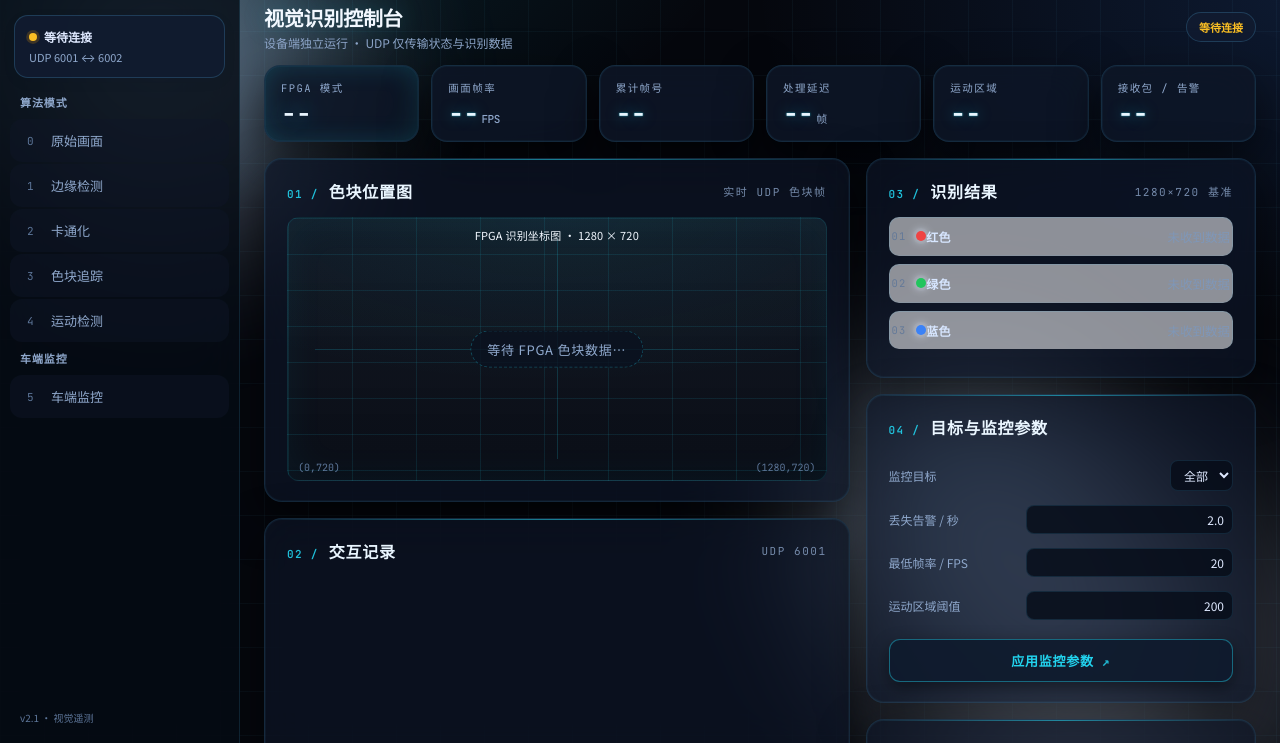
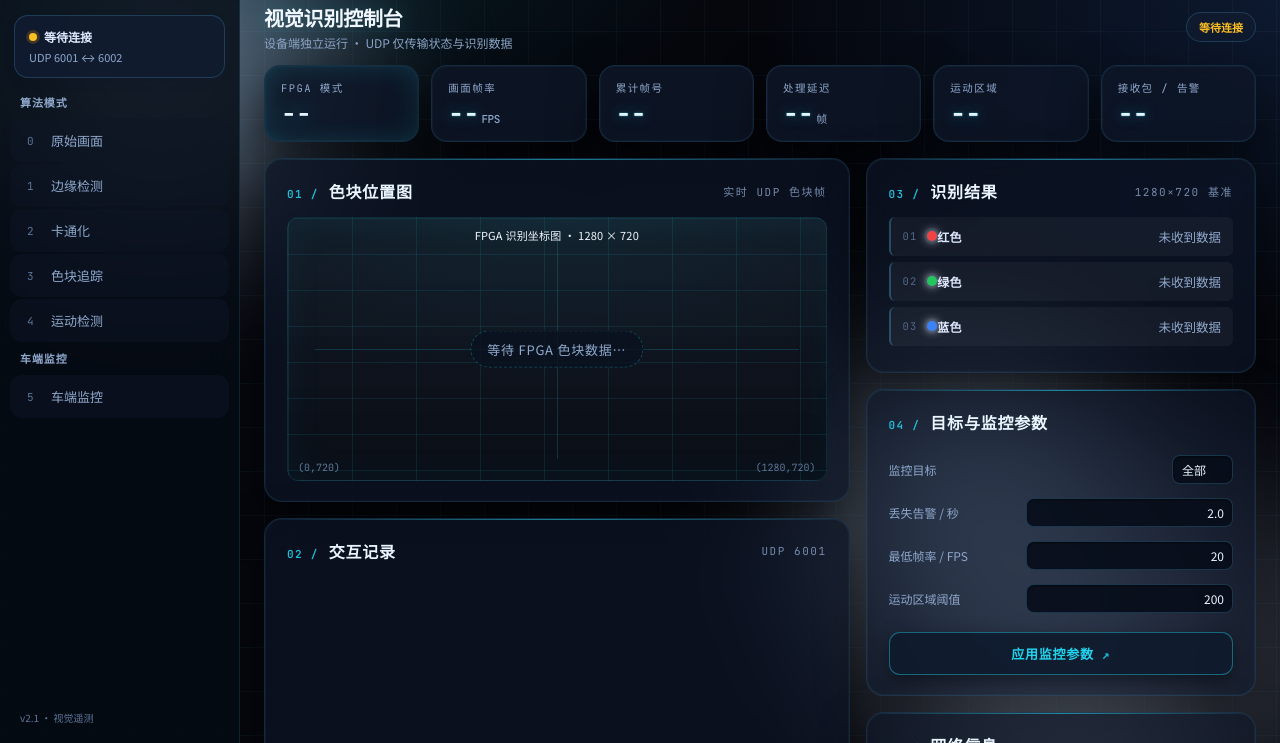
Before and after one commit to guoli-dev/FPGA_lsy_yjx_glh, a plain HTML site: page host/index.html in a window 1280 px wide. Shown: the part 57-800 px from the top of the page. Drawn offline with Linux system fonts and the light colour scheme; no server answers.

Commit message:
fix(host): 清掉深色主题里残留的浅色块
按第二次截图，还剩两处浅色没盖住：

1) 识别结果三行是浅灰条，在深色里很突兀
   -> 改深色薄条 + 左侧青色竖标 + 圆角，像档案行
2) 监控参数的三个输入框是白底
   -> 统一深底、去系统默认外观、隐藏数字框上下箭头、
      下拉框换成自定义青色小三角

只动 host/index.html。刷新网页即可。如果没变化请 Ctrl+F5 硬刷新（样式可能被浏览器缓存）。

```diff
--- a/host/index.html
+++ b/host/index.html
@@ -663,6 +663,64 @@
 
     /* ⑤ 识别结果里那三行的"未收到数据"太淡，提到可读 */
     .block-row .val { color: #7f97b8 !important; }
+    /* ===== 2026-11-13 第六轮：清掉残留的浅色块 ===== */
+
+    /* 识别结果三行：浅灰条 -> 深色薄条 + 左侧色标 */
+    .block-row,
+    .card .block-row {
+      background: rgba(255, 255, 255, 0.045) !important;
+      background-image: none !important;
+      border: none !important;
+      border-left: 2px solid rgba(90, 200, 255, 0.28) !important;
+      border-radius: 6px !important;
+      padding: 10px 12px !important;
+      margin: 6px 0 !important;
+    }
+    .block-row .nm { color: #dfe9ff !important; font-weight: 600 !important; }
+    .block-row .val { color: #8fa8cc !important; }
+
+    /* 输入框 / 下拉：白底 -> 深底，去掉系统默认外观 */
+    input, select, textarea,
+    .field input, .field select,
+    .card input, .card select {
+      background: rgba(8, 14, 26, 0.92) !important;
+      background-image: none !important;
+      background-color: rgba(8, 14, 26, 0.92) !important;
+      color: #eaf6ff !important;
+      border: 1px solid rgba(90, 200, 255, 0.22) !important;
+      border-radius: 8px !important;
+      -webkit-appearance: none;
+      appearance: none;
+      box-shadow: inset 0 1px 2px rgba(0, 0, 0, 0.45) !important;
+    }
+    input:focus, select:focus, textarea:focus {
+      outline: none !important;
+      border-color: rgba(34, 211, 238, 0.75) !important;
+      box-shadow: 0 0 0 3px rgba(34, 211, 238, 0.16), inset 0 1px 2px rgba(0,0,0,.4) !important;
+    }
+    /* 数字输入框的上下箭头在深色下很丑，隐藏 */
+    input[type="number"]::-webkit-inner-spin-button,
+    input[type="number"]::-webkit-outer-spin-button {
+      -webkit-appearance: none;
+      margin: 0;
+    }
+    input[type="number"] { -moz-appearance: textfield; }
+
+    /* 下拉箭头：自定义一个青色小三角 */
+    select {
+      padding-right: 26px !important;
+      background-image:
+        linear-gradient(45deg, transparent 50%, #22d3ee 50%),
+        linear-gradient(135deg, #22d3ee 50%, transparent 50%) !important;
+      background-position:
+        calc(100% - 15px) calc(50% - 2px),
+        calc(100% - 10px) calc(50% - 2px) !important;
+      background-size: 5px 5px, 5px 5px !important;
+      background-repeat: no-repeat !important;
+    }
+
+    /* 参数区的 label 也提亮一点 */
+    .field .k, .field label { color: var(--muted) !important; }
 </style>
 
 <div class="stage" aria-hidden="true">
```
